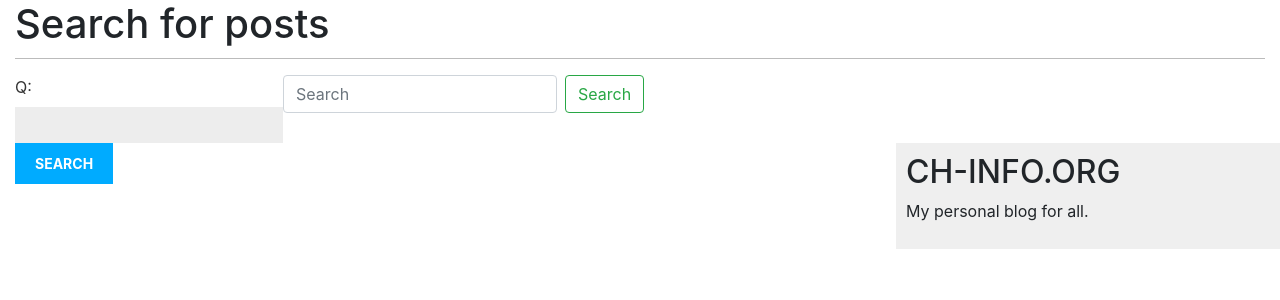
After one commit to Junaidiqbal35/upwork-blogs, a Django app: page /blog/search/ in a window 1280 px wide. The commit adds this page. Shown: the top 300 px of the page. Run offline with Django 3.2, Linux system fonts and the light colour scheme; some libraries are stand-ins or nearby versions.

Commit message:
search feature added

```diff
--- a/blog/forms.py
+++ b/blog/forms.py
@@ -1,13 +1,17 @@
 from django import forms
-from .models import *
-from ckeditor.fields import RichTextField
+# from .models import *
+# from ckeditor.fields import RichTextField
 
 
-class PostForm(forms.ModelForm):
-    userName = forms.CharField(widget=forms.TextInput(), required=True, max_length=100)
-    title = forms.CharField(widget=forms.TextInput(),required=True, max_length=100)
-    content = RichTextField()
+# class PostForm(forms.ModelForm):
+#     userName = forms.CharField(widget=forms.TextInput(), required=True, max_length=100)
+#     title = forms.CharField(widget=forms.TextInput(), required=True, max_length=100)
+#     content = RichTextField()
+#
+#     class Meta:
+#         model = Post
+#         fields = ('userName', 'title', 'content',)
 
-    class Meta:
-        model  = Post
-        fields = ('userName','title','content',)
+
+class SearchForm(forms.Form):
+    q = forms.CharField(max_length=255)
--- a/blog/templates/blog/base.html
+++ b/blog/templates/blog/base.html
@@ -16,6 +16,12 @@
     <h2>CH-INFO.ORG</h2>
     <p>My personal blog for all.</p>
 </div>
+<div class="search">
+   <form class="form-inline my-2 my-lg-0" method="get" action="{% url 'blog:post-search' %}">
+                <input class="form-control mr-sm-2" name="q" type="search" placeholder="Search">
+                <button class="btn btn-outline-success my-2 my-sm-0" type="submit">Search</button>
+            </form>
+</div>
 
 
 <!-- javascript -->
--- /dev/null
+++ b/blog/templates/blog/post/search.html
@@ -0,0 +1,26 @@
+{% extends "blog/base.html" %}
+{% load blog_tags %}
+{% block title %}Search{% endblock %}
+{% block content %}
+  {% if query %}
+    <h1>Posts containing "{{ query }}"</h1>
+    <h3>
+      {% with results.count as total_results %}
+        Found {{ total_results }} result{{ total_results|pluralize }}
+      {% endwith %}
+    </h3>
+    {% for post in results %}
+      <h4><a href="{{ post.get_absolute_url }}">{{ post.title }}</a></h4>
+      {{ post.body|markdown|truncatewords_html:5 }}
+    {% empty %}
+      <p>There are no results for your query.</p>
+    {% endfor %}
+    <p><a href="{% url "blog:post-search" %}">Search again</a></p>
+  {% else %}
+    <h1>Search for posts</h1>
+    <form method="get">
+      {{ form.as_p }}
+      <input type="submit" value="Search">
+    </form>
+  {% endif %}
+{% endblock %}
--- a/blog/urls.py
+++ b/blog/urls.py
@@ -1,11 +1,13 @@
 from django.urls import path
 from . import views
+
 app_name = 'blog'
 urlpatterns = [
     # post views
     path('', views.post_list, name='post_list'),
-    path('<slug:category_slug>/', views.post_list,name='post_list_by_category'),
-    path('<int:year>/<int:month>/<int:day>/<slug:post>/',
-         views.post_detail,
-         name='post_detail'),
+    path('search/', views.post_search, name='post-search'),
+    path('<slug:category_slug>/', views.post_list, name='post_list_by_category'),
+    path('<int:year>/<int:month>/<int:day>/<slug:post>/', views.post_detail, name='post_detail'),
+
+
 ]
--- a/blog/views.py
+++ b/blog/views.py
@@ -1,4 +1,6 @@
 from django.shortcuts import render, get_object_or_404
+
+from .forms import SearchForm
 from .models import Post, Category
 from django.core.paginator import Paginator, EmptyPage, \
     PageNotAnInteger
@@ -39,3 +41,19 @@
     return render(request,
                   'blog/post/detail.html',
                   {'post': post})
+
+
+def post_search(request):
+    form = SearchForm()
+    query = None
+    results = []
+    if 'q' in request.GET:
+        form = SearchForm(request.GET)
+        if form.is_valid():
+            query = form.cleaned_data['q']
+            results = Post.published.filter(title__icontains=query)
+    return render(request,
+                  'blog/post/search.html',
+                  {'form': form,
+                   'query': query,
+                   'results': results})
--- a/mysite/settings.py
+++ b/mysite/settings.py
@@ -40,7 +40,7 @@
     'django.contrib.sessions',
     'django.contrib.messages',
     'django.contrib.staticfiles',
-    'blog.apps.BlogConfig',
+    'blog',
 
 ]
 
--- a/mysite/urls.py
+++ b/mysite/urls.py
@@ -23,7 +23,7 @@
 
 urlpatterns = [
     path('admin/', admin.site.urls),
-    path('', include('blog.urls', namespace='blog')),
+    path('blog/', include('blog.urls', namespace='blog')),
     #url(r'^$', TemplateView.as_view(template_name='static_pages/index.html'), name='home'),
 ] + static(settings.MEDIA_URL, document_root=settings.MEDIA_ROOT)
 
```
Also changed, not shown: blog/templatetags/blog_tags.py (+9 -0 lines).
